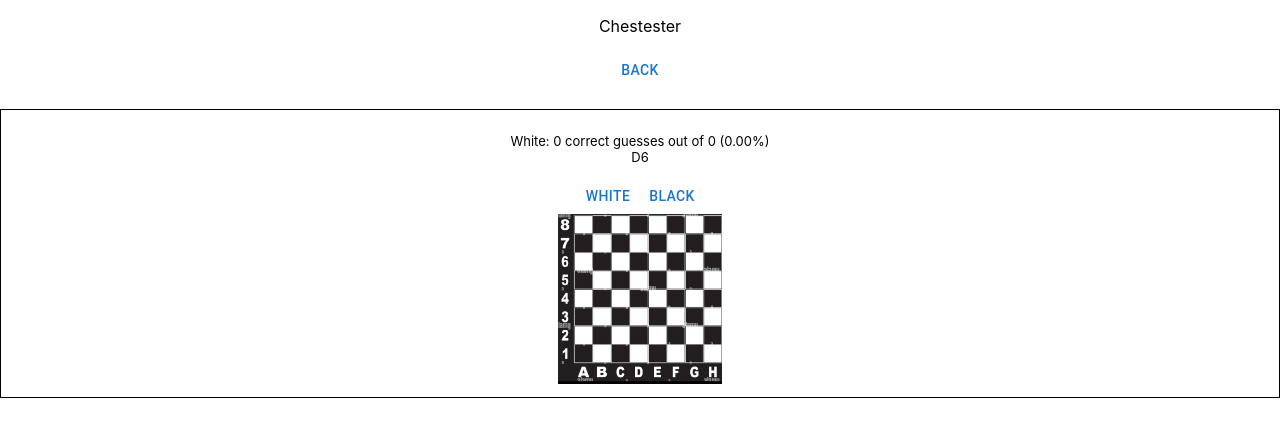
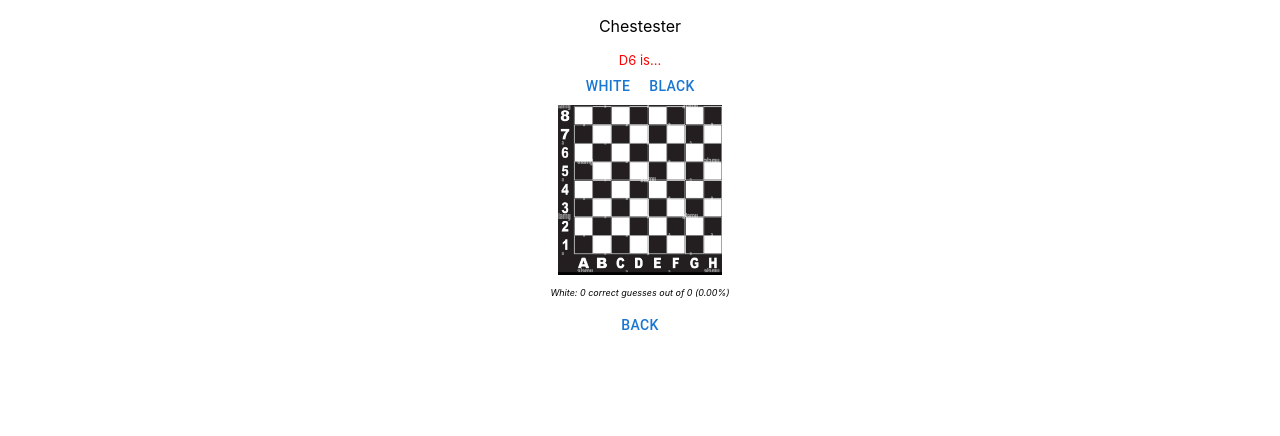
Before and after one commit to ameliepotato/chestester, a React (Create React App) app: page / in a window 1280 px wide. Both pictures are taken after a click on the button "WHITE". Shown: the top 436 px of the page. Built offline with nearby package versions, Linux system fonts and the light colour scheme.

Commit message:
UI improvements

```diff
--- a/src/App.js
+++ b/src/App.js
@@ -3,12 +3,13 @@ import Intro from './Intro';
 
 function App() {
   return (
-    <div className="App">
-      <p>
+    <div className='App'>
+      <p >
         Chestester
       </p>
       <Intro />
     </div>
+
   );
 }
 
--- a/src/Game.css
+++ b/src/Game.css
@@ -1,4 +1,17 @@
 .Game {
   text-align: center;
   font-size: small;
+
+  margin-top: '20px';
+  padding: '10px';
+  border: '1px solid black'
 }
+
+.GameText{
+  font-style: italic;
+  font-size: xx-small;
+}
+
+.GameImportantText{
+  color: red
+}
--- a/src/Game.js
+++ b/src/Game.js
@@ -11,13 +11,10 @@ function Game(props) {
 
     return (
         <div data-testid="Game" className='Game'>
-            <p>
-                {(props.black ? "Black: " : "White: ")} {correctGuesses} correct guesses out of {tries} ({(correctGuesses/(tries?tries:1)*100).toFixed(2)}%)
-                <br></br>
-                {position}
-                <br></br>
-            </p>
 
+            <div className='GameImportantText'>
+                {position}  is...
+            </div>
             <Button onClick={() => {
                 if (chessLogic.squareIsWhite(position)) setCorrectGuesses((correctGuesses) => correctGuesses + 1);
                 setTries((tries) => tries + 1);
@@ -30,10 +27,16 @@ function Game(props) {
                 setTries((tries) => tries + 1);
                 setPosition(chessLogic.getRandomPosition());
             }}>
+
                 Black
             </Button>
             <Board black={props.black} />
 
+            <p className='GameText'>
+                {(props.black ? "Black: " : "White: ")} {correctGuesses} correct guesses out of {tries} ({(correctGuesses / (tries ? tries : 1) * 100).toFixed(2)}%)
+                <br></br>
+
+            </p>
         </div>)
 };
 
--- a/src/Intro.js
+++ b/src/Intro.js
@@ -23,19 +23,17 @@ const Intro = () => {
           Black
         </Button>
         )}
-
-
+      {gameStatus !== 0 &&
+        (<div>
+          <Game black={gameStatus === 2} />
+        </div>)
+      }
       {
         gameStatus !== 0 &&
         (<Button onClick={() => setGameStatus(0)} data-testid="button-back">
           Back
         </Button>)
       }
-      {gameStatus !== 0 &&
-        (<div style={{ marginTop: '20px', padding: '10px', border: '1px solid black' }}>
-          <Game black={gameStatus === 2} />
-        </div>)
-      }
     </div>
   );
 };
```
